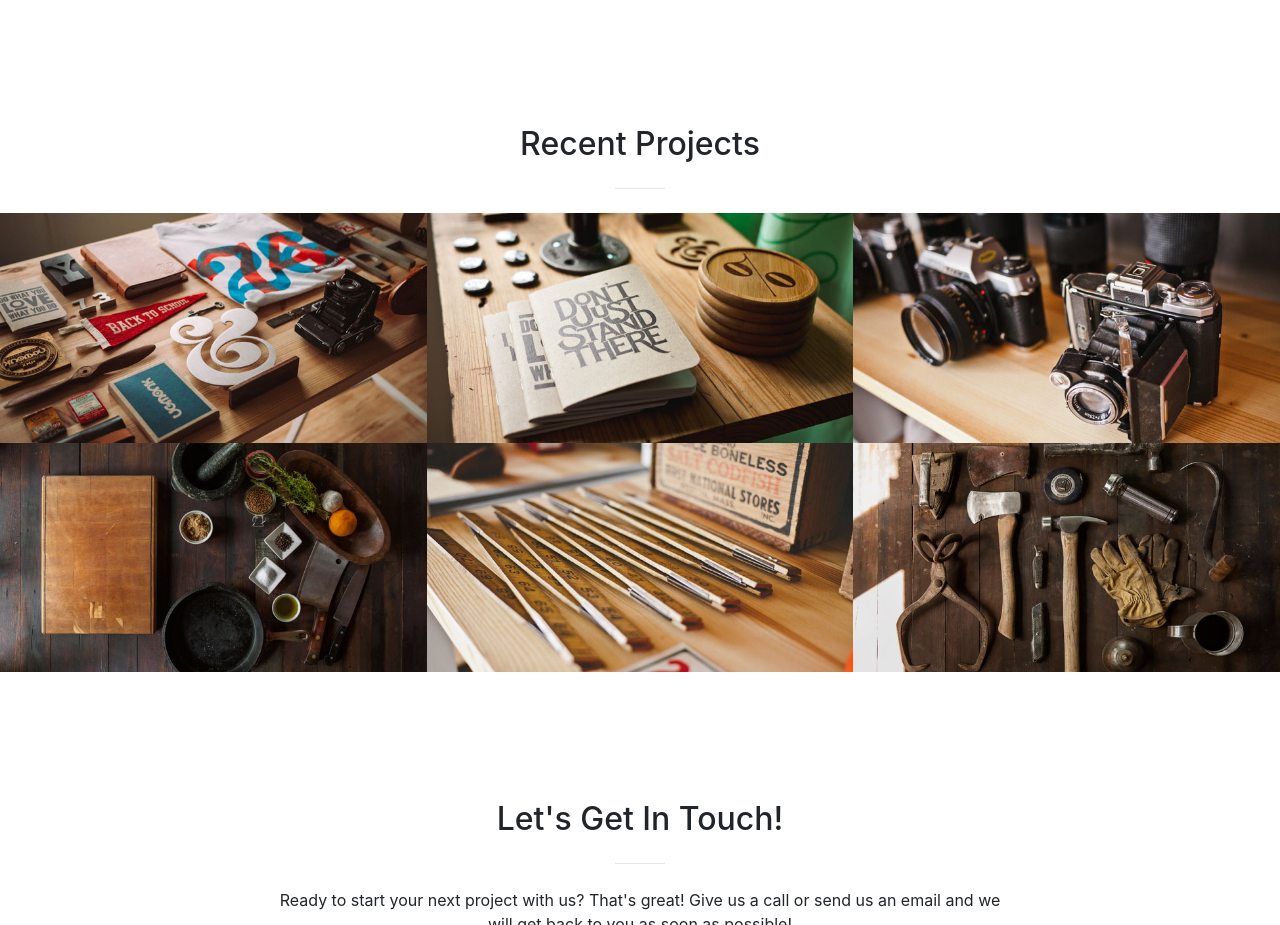
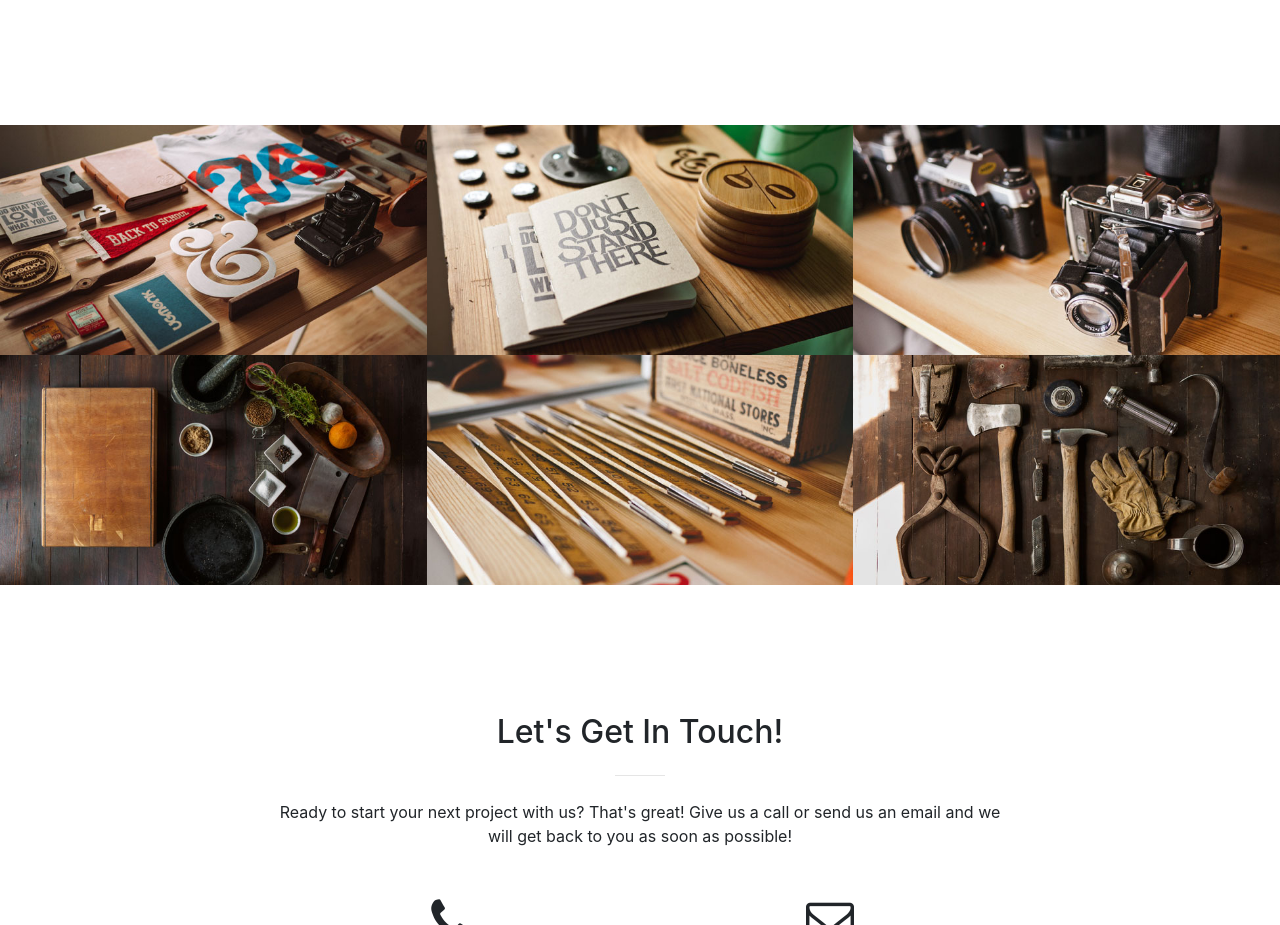
Before and after one commit to ankush-bhatia/ankush-bhatia.github.io, a website with bundled scripts: page index.html in a window 1280 px wide. Shown: the part 1769-2694 px from the top of the page. Built offline with nearby package versions, Linux system fonts and the light colour scheme.

Commit message:
Working on Protfolio section header.

```diff
--- a/index.html
+++ b/index.html
@@ -137,12 +137,15 @@
     </section>
 
     <section class="p-0" id="portfolio">
-      <div class="row">
-        <div class="col-lg-8 mx-auto text-center">
-          <h2 class="section-heading">Recent Projects</h2>
-          <hr class="my-4">
+      <!-- <div class="container">
+        <div class="row">
+         <div class="col-lg-12 mx-auto text-center">
+            <h2 class="section-heading">Recent Projects</h2>
+            <hr class="my-4">
+         </div>
         </div>
-      </div>
+      </div> -->
+
       <div class="container-fluid p-0">
         <div class="row no-gutters popup-gallery">
           <div class="col-lg-4 col-sm-6">
```
